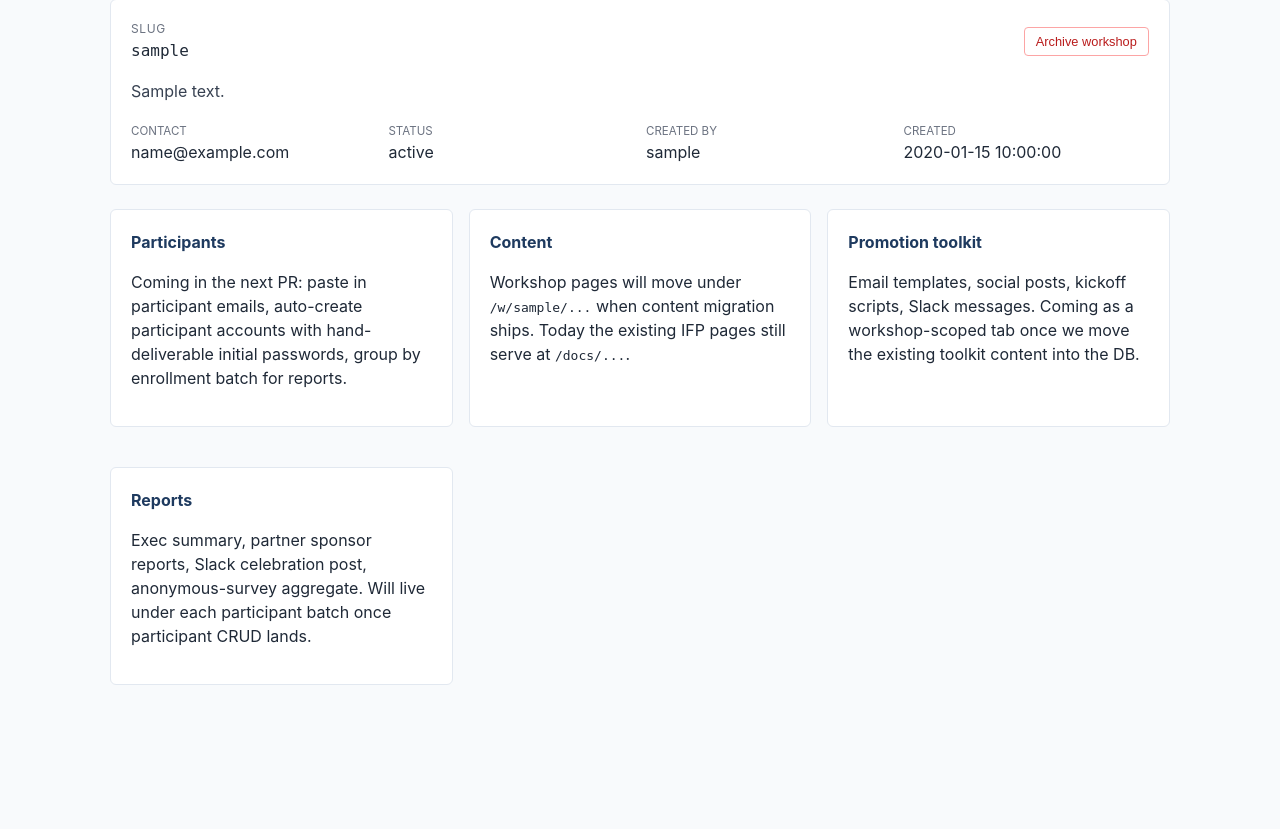
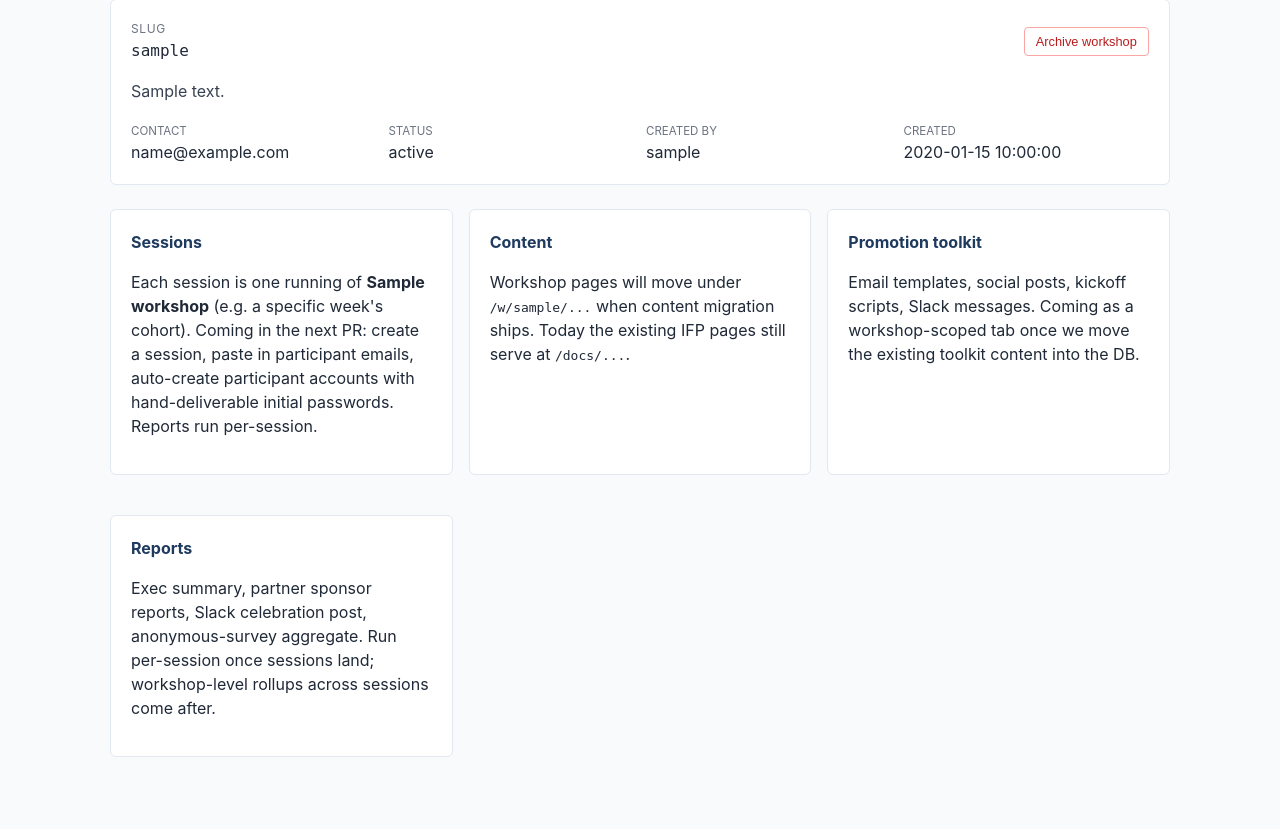
Before and after one commit to gunnarstoa/ifp-delivery-workshop, a Flask app: a page that uses backend/templates/admin_workshop_detail.html in a window 1280 px wide. Shown: the part 112-941 px from the top of the page. Before the commit the page ends 797 px from the top, so only its background shows below. Run offline with Flask 3, Linux system fonts and the light colour scheme; the visitor is signed in with stand-in values (Sample User, id 1); tables that the repository leaves empty hold one stand-in row (values such as "Sample post").

Commit message:
UI: workshop → sessions → participants hierarchy
Per user direction: a workshop has many sessions (each session = one
running of the workshop), and each session has its batch of
participants. Updated admin placeholder cards on dashboard and
workshop detail to use this language. Sessions become the entity
PR B/2 creates; participants are managed inside a session.

Co-Authored-By: Claude Opus 4.7 (1M context) <noreply@anthropic.com>

```diff
--- a/backend/templates/admin_dashboard.html
+++ b/backend/templates/admin_dashboard.html
@@ -48,7 +48,7 @@
 
   <div class="card" style="background:#f8fafc;">
     <h2 style="margin-top:0;">Coming next</h2>
-    <p class="help-note" style="margin:0;">Participants — open a workshop and you'll be able to paste in emails, auto-create participant accounts, and run the existing reports against each enrollment batch.</p>
+    <p class="help-note" style="margin:0;">Sessions — open a workshop and you'll be able to create a session (one running of the workshop), paste in participant emails, auto-create participant accounts, and run reports per session.</p>
   </div>
 </div>
 {% endblock %}
--- a/backend/templates/admin_workshop_detail.html
+++ b/backend/templates/admin_workshop_detail.html
@@ -31,8 +31,8 @@
 
   <div style="display:grid;grid-template-columns:repeat(auto-fit,minmax(280px,1fr));gap:1rem;margin-bottom:1.5rem;">
     <div class="card">
-      <h2>Participants</h2>
-      <p class="help-note">Coming in the next PR: paste in participant emails, auto-create participant accounts with hand-deliverable initial passwords, group by enrollment batch for reports.</p>
+      <h2>Sessions</h2>
+      <p class="help-note">Each session is one running of <strong>{{ workshop.name }}</strong> (e.g. a specific week's cohort). Coming in the next PR: create a session, paste in participant emails, auto-create participant accounts with hand-deliverable initial passwords. Reports run per-session.</p>
     </div>
     <div class="card">
       <h2>Content</h2>
@@ -44,7 +44,7 @@
     </div>
     <div class="card">
       <h2>Reports</h2>
-      <p class="help-note">Exec summary, partner sponsor reports, Slack celebration post, anonymous-survey aggregate. Will live under each participant batch once participant CRUD lands.</p>
+      <p class="help-note">Exec summary, partner sponsor reports, Slack celebration post, anonymous-survey aggregate. Run per-session once sessions land; workshop-level rollups across sessions come after.</p>
     </div>
   </div>
 </div>
```
